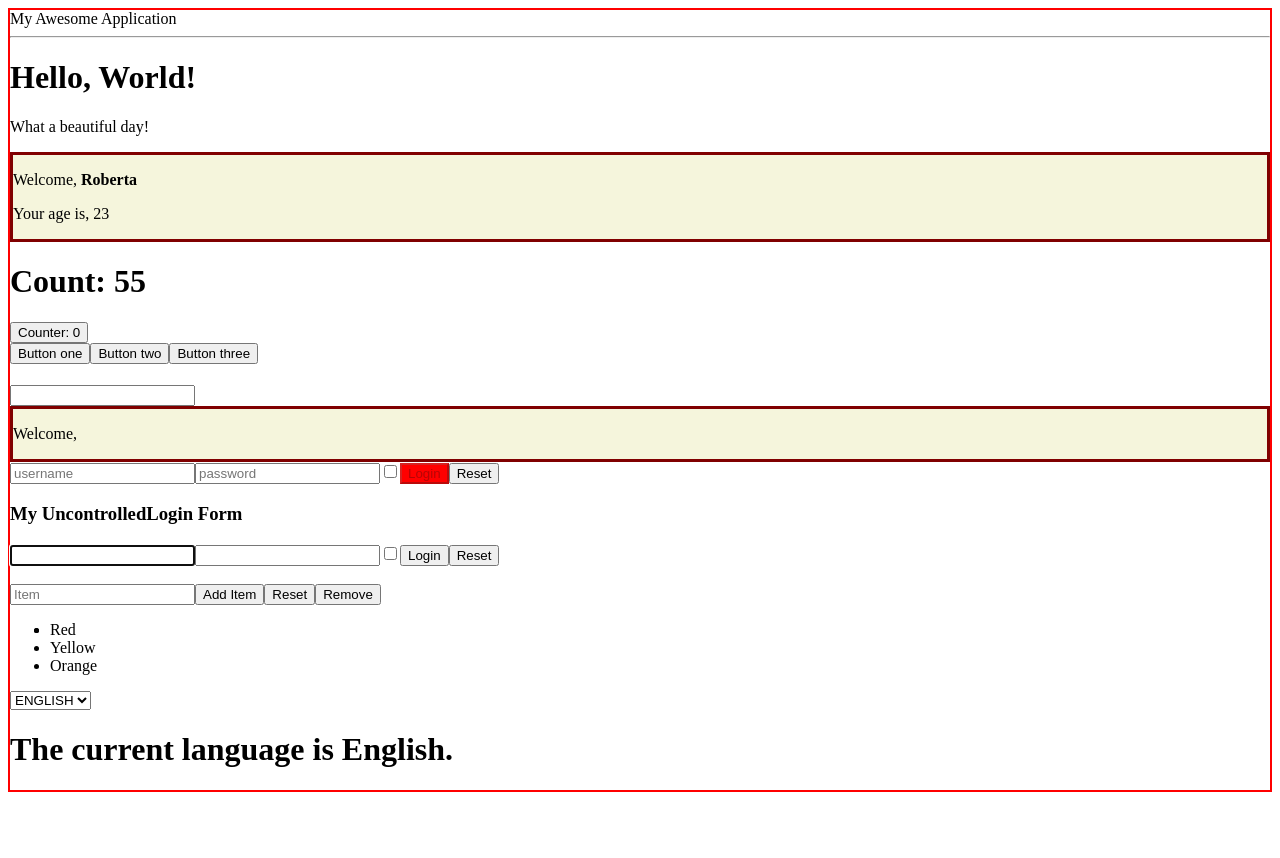
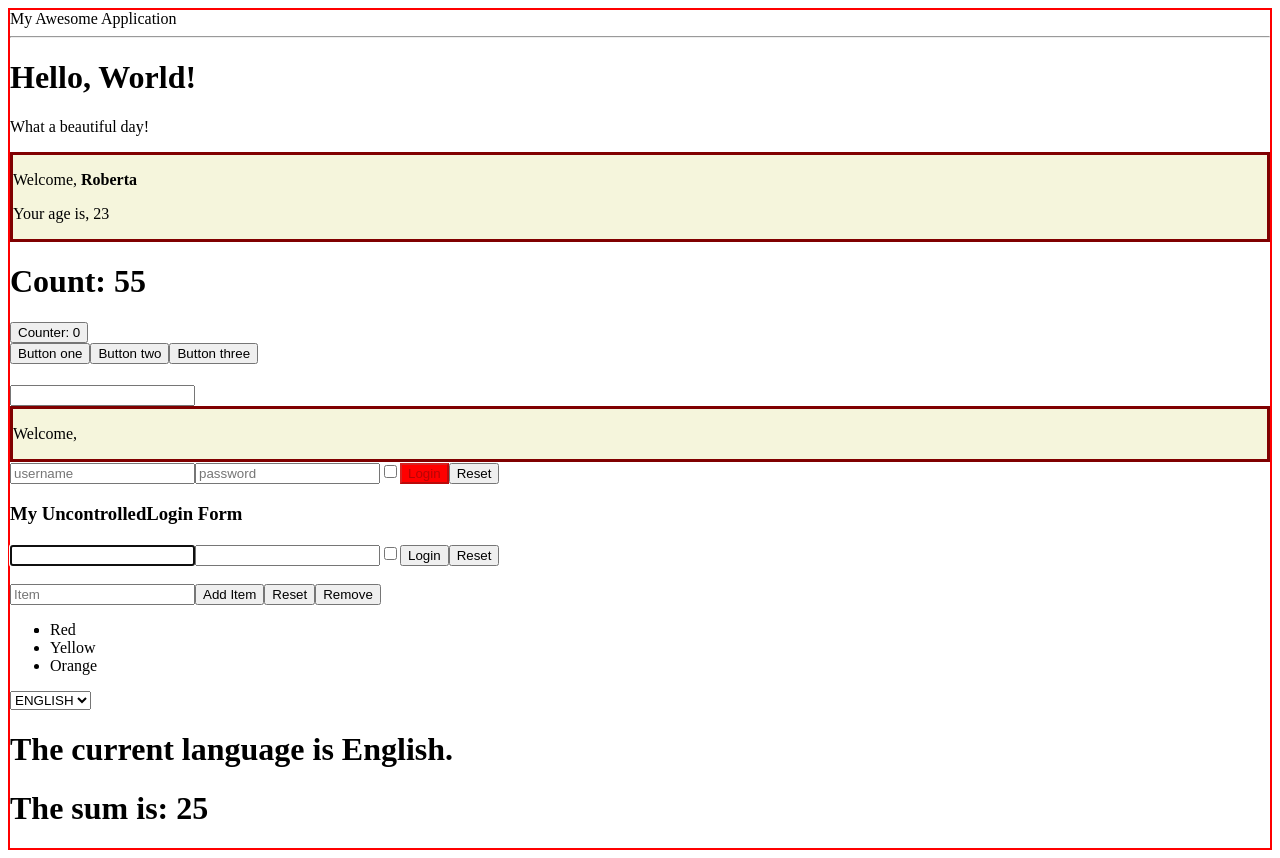
Before and after one commit to RobertaRagusa/react-exercises, a React (Create React App) app: page / in a window 1280 px wide. Before the commit the page ends 800 px from the top, so only its background shows below. Built offline with nearby package versions, Linux system fonts and the light colour scheme.

Commit message:
function-components-02

```diff
--- a/src/App.js
+++ b/src/App.js
@@ -11,6 +11,7 @@ import { TodoList } from "./TodoList";
 import { Container } from "./Container";
 import { LanguageContext } from "./LanguageContext";
 import { DisplayLanguage } from "./DisplayLanguage";
+import { Sum } from "./Sum";
 
 export class App extends React.Component {
   state = {
@@ -56,6 +57,7 @@ export class App extends React.Component {
           </select>
           <DisplayLanguage />
         </LanguageContext.Provider>
+        <Sum numbers={[5, 10, 2, 8]} />
       </Container>
     );
   }
--- /dev/null
+++ b/src/Sum.js
@@ -0,0 +1,10 @@
+import React from "react";
+
+export function Sum({ numbers }) {
+  const number = numbers;
+  let sum = 0;
+  for (let i = 0; i < number.length; i++) {
+    sum += number[i];
+  }
+  return <h1>The sum is: {sum}</h1>;
+}
```
